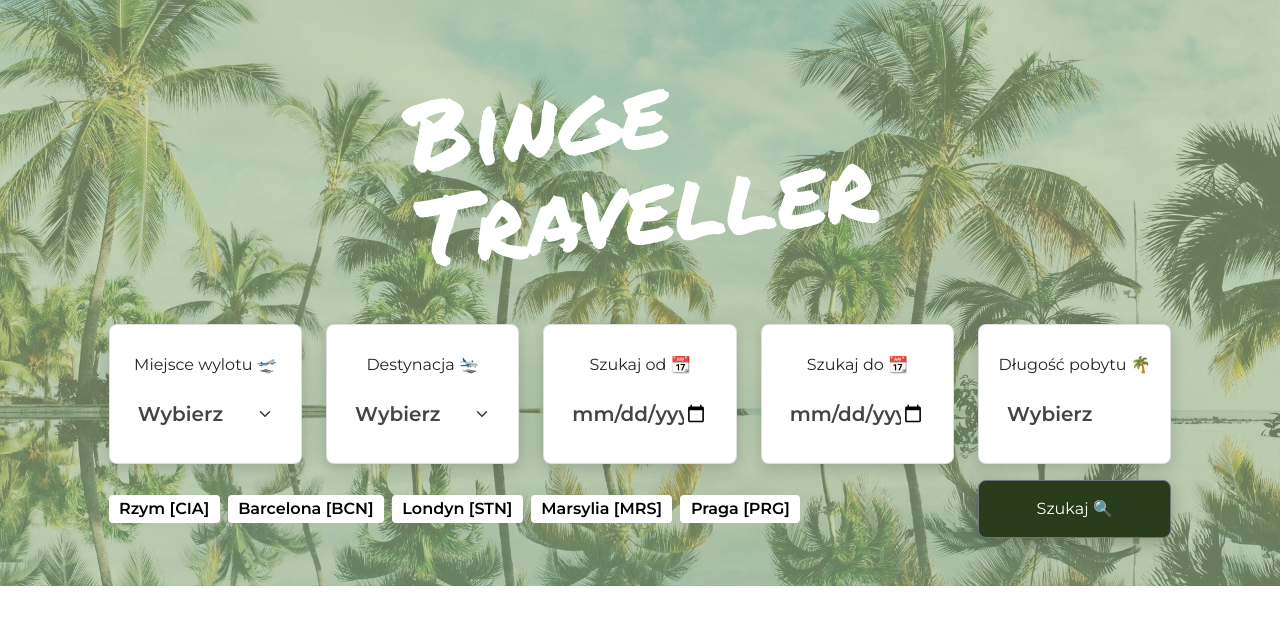
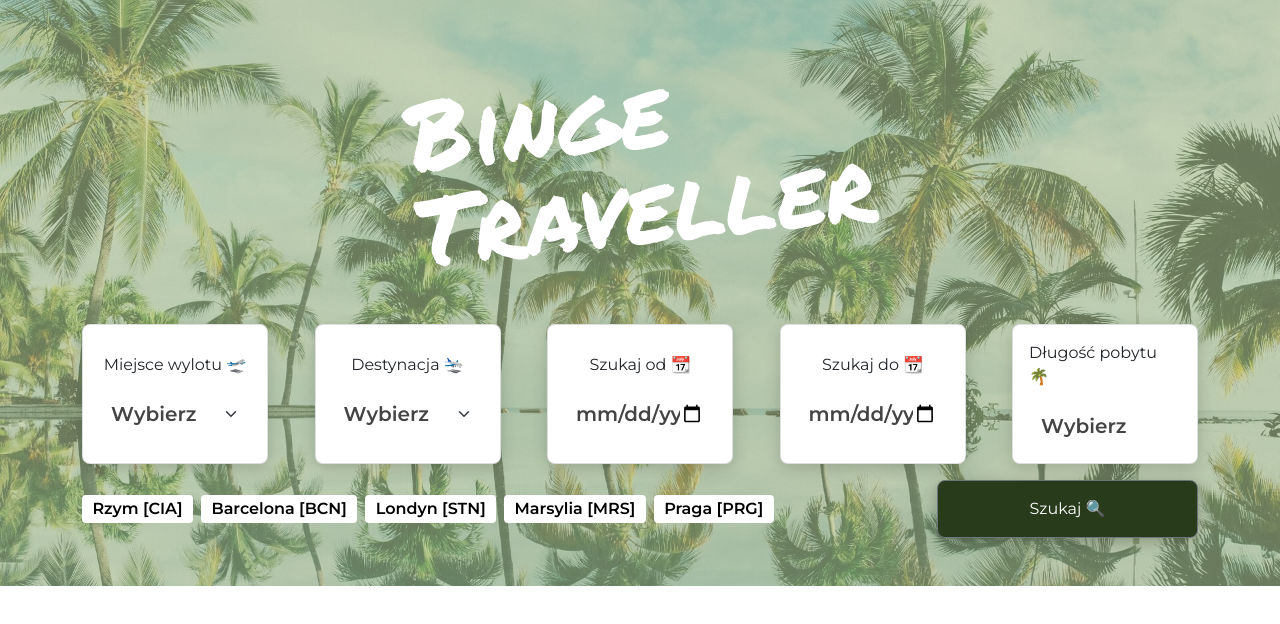
Before and after one commit to pilotpirxie/binge-traveller-client, a React (Create React App) app: page / in a window 1280 px wide. Shown: the top 624 px of the page. Built offline with nearby package versions, Linux system fonts and the light colour scheme.

Commit message:
Prepare header

```diff
--- a/src/component/App/App.tsx
+++ b/src/component/App/App.tsx
@@ -4,7 +4,7 @@ import SearchBar from "../SearchBar/SearchBar";
 
 function App() {
   return (
-    <div className="container-fluid p-0">
+    <div className="">
       <div>
         <SearchBar />
       </div>
--- a/src/component/SearchBar/SearchBar.css
+++ b/src/component/SearchBar/SearchBar.css
@@ -34,3 +34,14 @@ input::placeholder, select::placeholder {
     box-shadow: 0px 4px 16px rgba(0, 0, 0, 0.25);
     border-radius: 8px;
 }
+
+.search-button:hover {
+    background: #334f22;
+    box-shadow: 0px 4px 16px rgba(0, 0, 0, 0.25);
+    border-radius: 8px;
+}
+
+.search-suggestion:hover {
+    background: #eee!important;
+    cursor: pointer;
+}
--- a/src/component/SearchBar/SearchBar.tsx
+++ b/src/component/SearchBar/SearchBar.tsx
@@ -6,10 +6,18 @@ import Logo from "../Logo/Logo";
 function SearchBar() {
   return (
     <div className="search-bar py-5">
+      <div className="container">
+        <div className="row">
+          <div className="col-12">
             <div className="d-flex justify-content-center mb-5">
               <Logo />
             </div>
-      <div className="row d-flex justify-content-center">
+          </div>
+        </div>
+      </div>
+      <div className="container">
+        <div className="row">
+          <div className="d-flex justify-content-between flex-column flex-md-row">
             <div className="col-12 col-md-2">
               <div className="card search-card">
                 <div className="card-body d-flex flex-column align-items-center justify-content-center">
@@ -61,26 +69,45 @@ function SearchBar() {
               </div>
             </div>
           </div>
-      <div className="row d-flex align-items-center justify-content-center mt-3">
-        <div className="col-12 col-md-8">
-          <Badge color="white" className="fs-6 text-black me-2">
+        </div>
+      </div>
+      <div className="container mt-3">
+        <div className="row">
+          <div className="col-12 col-md-9 d-flex flex-wrap justify-content-start align-items-center justify-content-md-start">
+            <Badge
+              color="white"
+              className="fs-6 text-black me-2 search-suggestion mb-2 mb-lg-0"
+            >
               Rzym [CIA]
             </Badge>
-          <Badge color="white" className="fs-6 text-black me-2">
+            <Badge
+              color="white"
+              className="fs-6 text-black me-2 search-suggestion mb-2 mb-lg-0"
+            >
               Barcelona [BCN]
             </Badge>
-          <Badge color="white" className="fs-6 text-black me-2">
+            <Badge
+              color="white"
+              className="fs-6 text-black me-2 search-suggestion mb-2 mb-lg-0"
+            >
               Londyn [STN]
             </Badge>
-          <Badge color="white" className="fs-6 text-black me-2">
+            <Badge
+              color="white"
+              className="fs-6 text-black me-2 search-suggestion mb-2 mb-lg-0"
+            >
               Marsylia [MRS]
             </Badge>
-          <Badge color="white" className="fs-6 text-black me-2">
+            <Badge
+              color="white"
+              className="fs-6 text-black me-2 search-suggestion mb-2 mb-lg-0"
+            >
               Praga [PRG]
             </Badge>
           </div>
-        <div className="col-12 col-md-2">
+          <div className="col-12 col-md-3">
             <Button className="search-button w-100 p-3">Szukaj 🔍</Button>
+          </div>
         </div>
       </div>
     </div>
```
Lines whose indentation alone changed are shown as unchanged.
